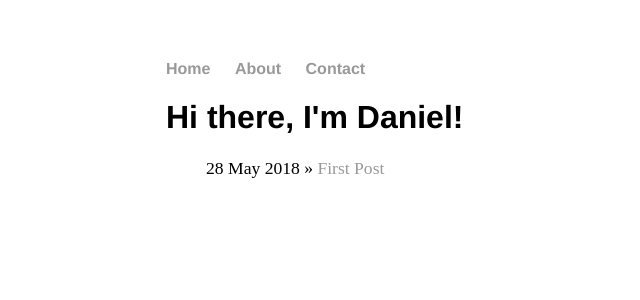
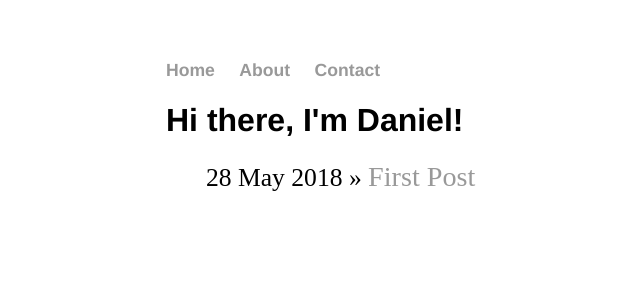
Before and after one commit to danmic/danmic.github.io, a Jekyll site: the page built from index.html, in a window 1280 px wide. Shown: the top 300 px of the page, without its empty margins (26-666 px from the left). Built offline with Jekyll 4.4.1, drawn with Linux system fonts in a browser that asks for light colours.

Commit message:
font-size changes

```diff
--- a/css/main.css
+++ b/css/main.css
@@ -14,6 +14,7 @@ nav ul li, footer ul li {
 }
 a {
     text-decoration: none;
+    font-size: 1.1em;
     color: #999;
 }
 a:hover {
@@ -24,8 +25,8 @@ h1 {
     font-family:'Helvetica', 'Arial', 'Sans-Serif';
 }
 p {
-    font-size: 1.1em;
-    line-height: 1.0em;
+    font-size: 1.6em;
+    line-height: 1.5em;
     color: #333;
 }
 footer {
@@ -35,7 +36,7 @@ footer {
 
 ul.posts {
     margin: 20px auto 40px;
-    font-size: 1.1em;
+    font-size: 1.6em;
 }
 
 ul.posts li {
@@ -51,7 +52,7 @@ img#b {
 
 p#par-bio {
     text-align: justify;
-    font-size: 1.1em;
-    line-height: 1.0em;
+    font-size: 1.6em;
+    line-height: 1.5em;
     color: #333;
 }
```
